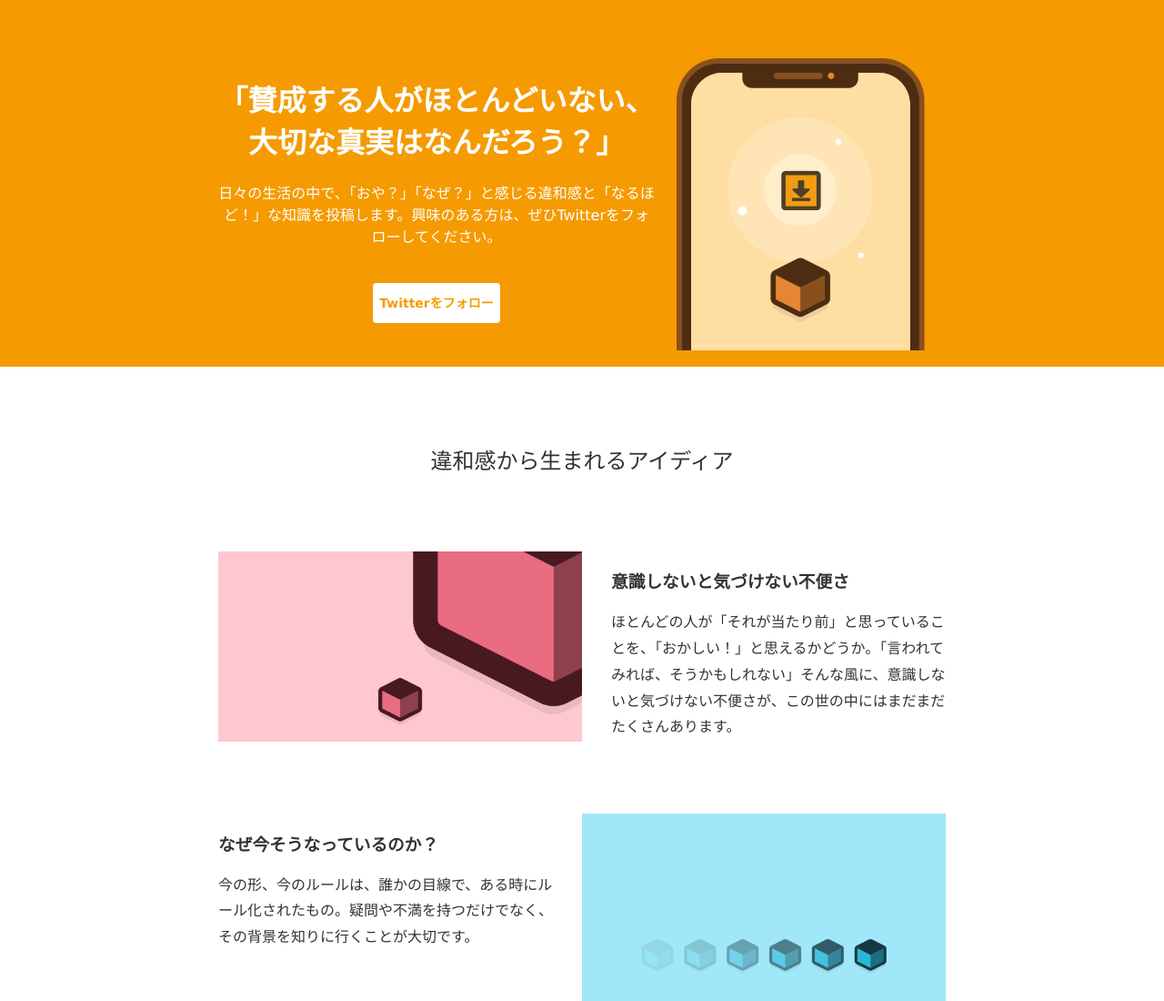
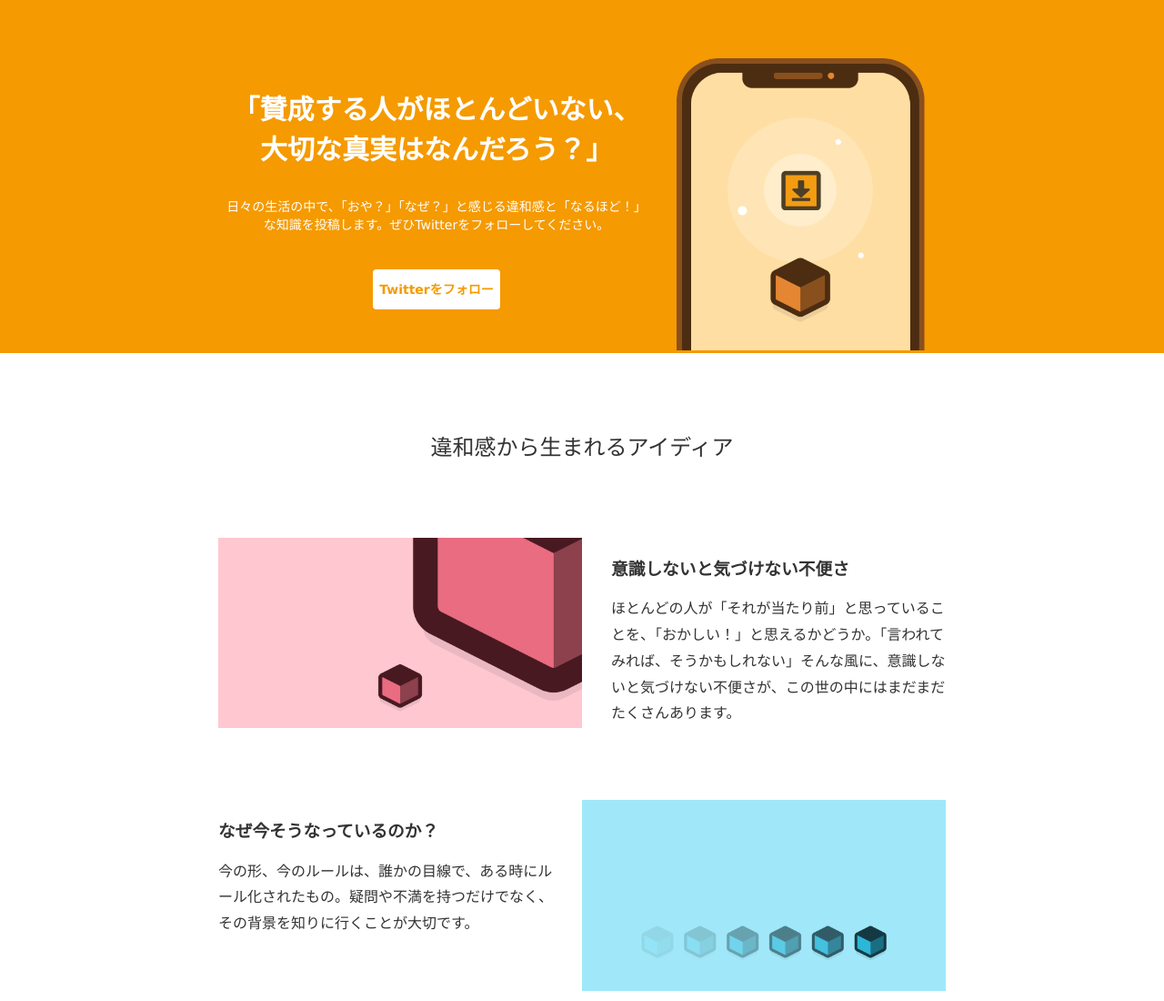
Before and after one commit to RayHar2020/myaccount, a plain HTML site: page index.html in a window 1280 px wide. Shown: the top 1100 px of the page at 91% size. Drawn offline with Linux system fonts and the light colour scheme.

Commit message:
Add files via upload

```diff
--- a/css/styles.css
+++ b/css/styles.css
@@ -12,9 +12,14 @@ header{
   padding-top: 64px;
 }
 
-header h1,
+header h1{
+  margin: 32px 8px;
+  font-size: 30px;
+}
+
 header p{
-  /* margin: 0; */
+  margin: 0 8px;
+  font-size: 14px;
 }
 
 header img{
--- a/index.html
+++ b/index.html
@@ -12,7 +12,7 @@
     <div class="container">
       <div class="info">
         <h1>「賛成する人がほとんどいない、大切な真実はなんだろう？」</h1>
-        <p>日々の生活の中で、「おや？」「なぜ？」と感じる違和感と「なるほど！」な知識を投稿します。興味のある方は、ぜひTwitterをフォローしてください。</p>
+        <p>日々の生活の中で、「おや？」「なぜ？」と感じる違和感と「なるほど！」な知識を投稿します。ぜひTwitterをフォローしてください。</p>
         <a href="https://twitter.com/mobatoku8000" class="btn">Twitterをフォロー</a>
       </div>
       <div class="pic">
```
